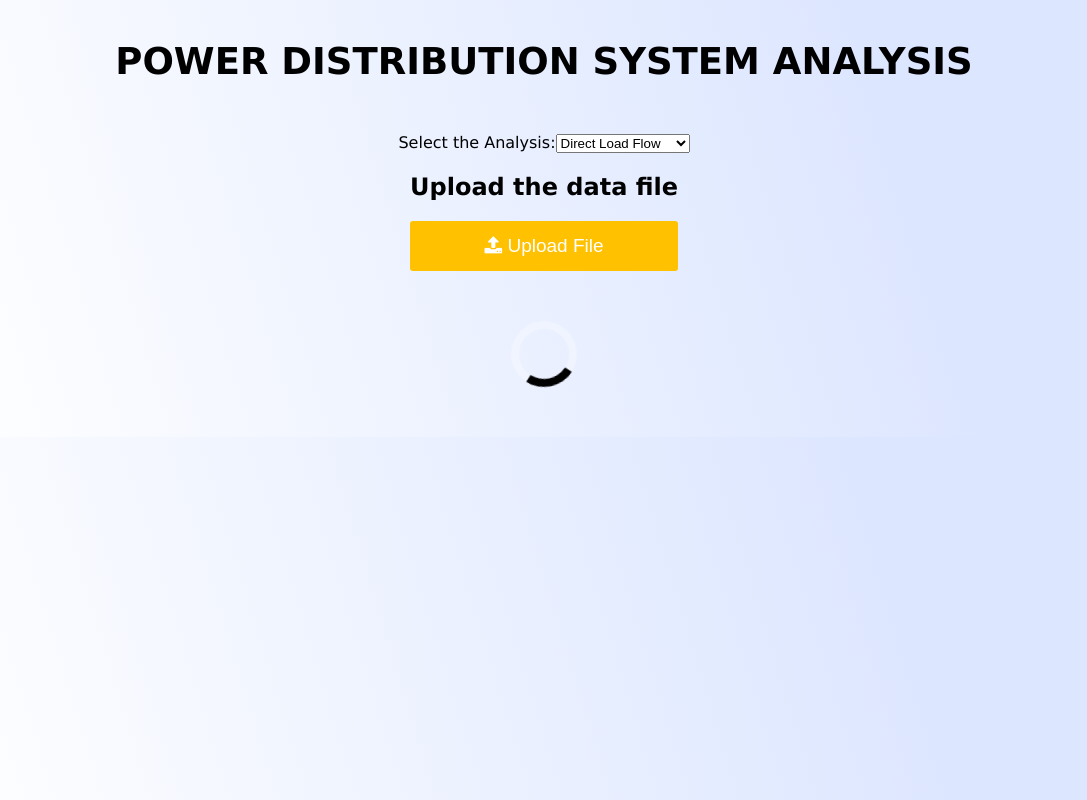
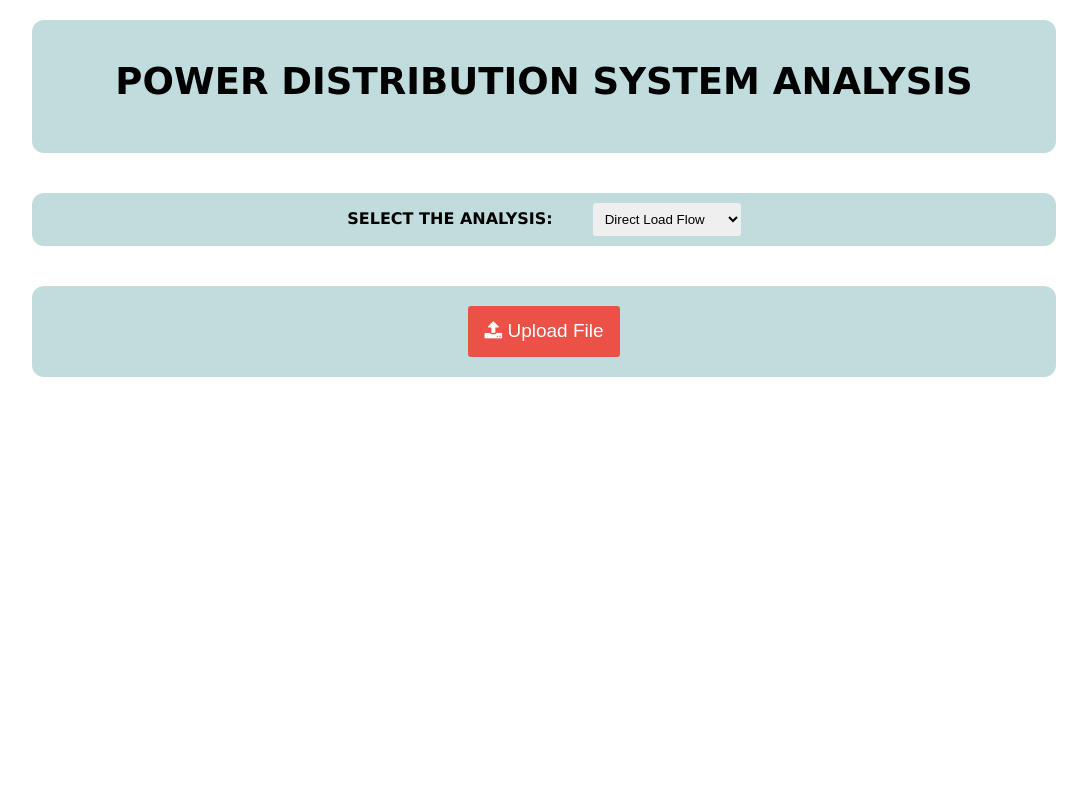
Before and after one commit to SuryanshBisht/PoDSA_frontend, a React (Create React App) app: page / in a window 1280 px wide. Shown: the whole page, without its empty margins (96-1183 px from the left). Built offline with nearby package versions, Linux system fonts and the light colour scheme.

Commit message:
new css has been added

```diff
--- a/src/App.css
+++ b/src/App.css
@@ -1,7 +1,7 @@
 body{
 	/* margin: 50px; */
 	background: rgb(255,255,255);
-    background: linear-gradient(73deg, rgba(255,255,255,1) 1%, rgba(255,255,255,1) 2%, rgba(220,230,255,1) 77%);
+    /* background: linear-gradient(73deg, rgba(255,255,255,1) 1%, rgba(255,255,255,1) 2%, rgba(220,230,255,1) 77%); */
 
 
 	font-family: Verdana, sans-serif;
--- a/src/Components/parseExcel.css
+++ b/src/Components/parseExcel.css
@@ -27,6 +27,7 @@
 }
 .parseButton{
   appearance: none;
+  /* background-color: #2ea44f; */
   background-color: #2ea44f;
   border: 1px solid rgba(27, 31, 35, .15);
   border-radius: 6px;
@@ -84,7 +85,7 @@
 	line-height: 1.5;
 	border-radius: 3px;
 	color: #fff;
-	background-color: #ffc100;
+	background-color: #ff1100ad;
 	border: 0;
 	transition: 0.2s;
 	overflow: hidden;
@@ -100,5 +101,41 @@
   }
 
   .btn-warning:hover{
-	background-color: #d9a400;
+	background-color: #ff8000cf;
   }
+  /* dropdown menu css */
+
+  .label{
+    text-transform: uppercase;
+    font-weight: bold;
+    margin: 10px;
+  }
+label > span{
+  margin-right: 40px;
+
+}
+label > select {
+  border: none;
+  border-radius: 3px;
+  padding: 8px
+}
+.options{
+  margin: 60px;
+}
+  /* new updated classes */
+  .update{
+    width: 80vw;
+    margin: 20px auto;
+    overflow: hidden;
+    background: #C1DCDC;
+    border-radius: 12px;
+  }
+
+  .btn-and-table{
+    display: flex;
+    flex-direction: column;
+  }
+  .btn-update{
+    margin-bottom: 20px;
+    margin-top: 20px
+  }
--- a/src/Components/parseExcel.js
+++ b/src/Components/parseExcel.js
@@ -83,54 +83,72 @@ const ParseExcel = () => {
 
     return (
       <>
-        <div className = 'container'>
-        <h1 className="mainHeader">Power Distribution System Analysis</h1>
+        <div className = 'container '>
+        <div className="row update">
+        <h1 className="mainHeader ">Power Distribution System Analysis</h1>
+        </div>
 
-        <div className = 'container'>
-          <label >
-            Select the Analysis:
+        <div className = 'container update'>
+          <label className="label">
+            <span>Select the Analysis:</span>
             <select value={method} onChange={handleChange}>
               {
                 options.map((option) => (
-                  <option value={option.value}>{option.label}</option>
+                  <option className="options" value={option.value}>{option.label}</option>
                 ))
               }
             </select>
           </label>
         </div>
 
-        <div className = 'col'>
-        <h2 >Upload the data file </h2>
-        <button type = "button" className = "btn-warning">
+        <div className = 'col row update'>
+        {/* <h2 >Upload The Data</h2> */}
+        <button type = "button" className = "btn-warning btn-update">
         <i className = "fa fa-upload"></i> Upload File
         <input className="inputfile" type="file" name="a" id="a" onChange={(e) => handleFile(e)} />
         </button>
+          {
+            inputData !== 1 ?
+            // 0 !== 1 ?
+            (
+              <button className = 'parseButton btn-update' onClick={() => runPythonScript()}>RUN</button>
+              ) : <div></div>
+          }
+        </div>
 
-        </div>
-        <Loading/>
         {
           inputData !== 1 ?
+          // 0 !== 1 ?
             (
             <>
-              <h2>Click here to run the program.</h2>
-              <button className = 'parseButton' onClick={() => runPythonScript()}>RUN</button>
+              {/* <div className="col row update">
+              <h2>Run The Program </h2>
+              <button className = 'parseButton btn-update' onClick={() => runPythonScript()}>RUN</button>
+              </div> */}
+
+
 
               {
                 outputData !== 1 ? (
+                  // 0 !== 1 ? (
                   <>
                   <div className = 'row'>
-                    <h2>Download the Results</h2>
-                    <button className = 'parseButton' onClick={() => downloadExcel(outputData)}>Download</button>
+                    <h2>RESULTS</h2>
                   </div>
 
-                  <div className = 'row'>
+                  <div className = 'row update btn-and-table'>
                     <Table jsonData = {outputData}/>
+                    <button className = 'parseButton btn-update' onClick={() => downloadExcel(outputData)}>Download</button>
                   </div>
 
-                  <Graph title = "Voltage magnitude profile" dataPoints = {outputData}/>
-                  <Graph title = "Voltage angle profile" dataPoints = {outputData}/>
+                  <h2>GRAPHS</h2>
+
+                  <div className="update"><Graph title = "Voltage magnitude profile" dataPoints = {outputData}/></div>
+                  <div className="update"> <Graph title = "Voltage angle profile" dataPoints = {outputData}/></div>
+
                   </>
                 ) : loading ? <Loading/> : <div></div>
+                // ) : 0 ? <Loading/> : <div></div>
               }
             </>
             ) : <div></div>
```
